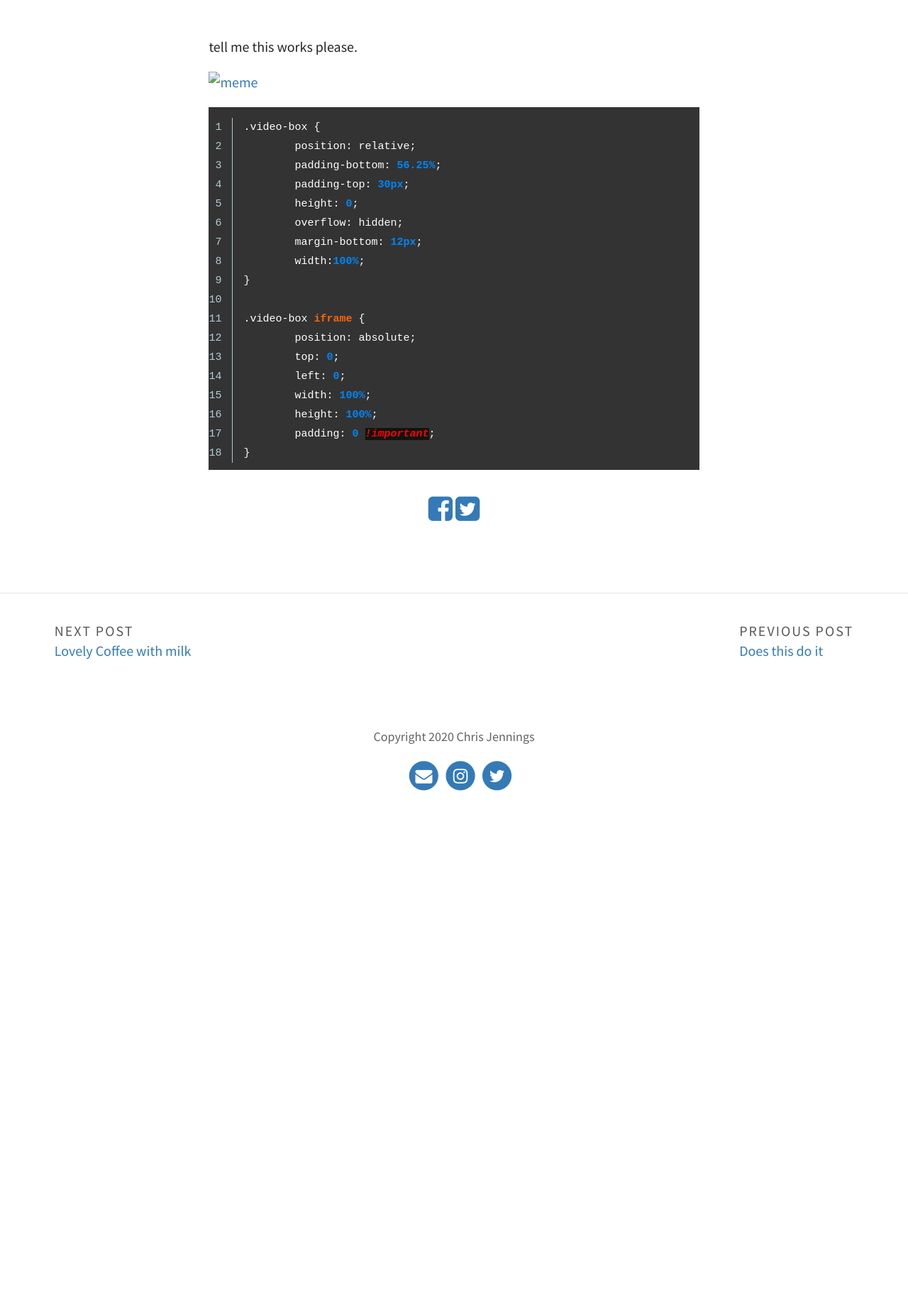
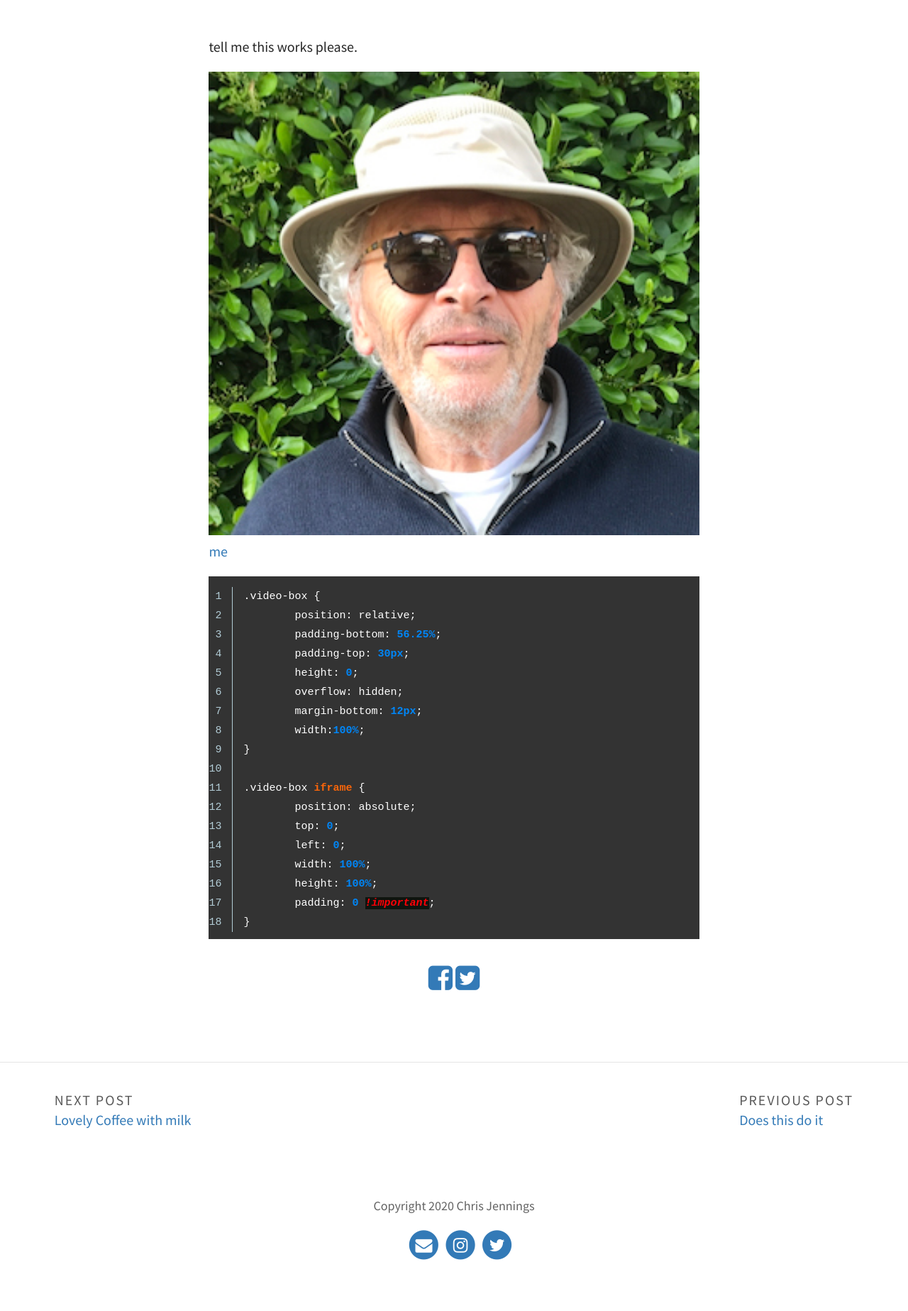
Before and after one commit to eyescroll/eyescroll.github.io, a Jekyll site: the page built from _posts/2020-06-23-here-is-the-post-of-the-day.md, in a window 1280 px wide. Shown: the part 394-2241 px from the top of the page at 71% size. Built offline with Jekyll 4.4.1, drawn with Linux system fonts in a browser that asks for light colours; before the commit the page ends 1580 px from its top, so only the background shows below that.

```diff
--- a/_layouts/post.html
+++ b/_layouts/post.html
@@ -9,7 +9,7 @@
         {% include post_info.html post=page %}
   </header>
   <section class="post-content">
-      {{ content }}
+      {{ content | replace: "../uploads", "/uploads" }}
   </section>
   <!-- Social media shares -->
   {% include share_buttons.html %}
```
Also changed, not shown: 1 other file.
